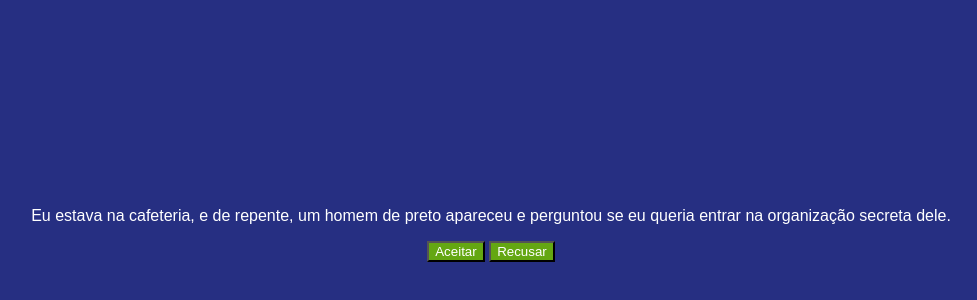
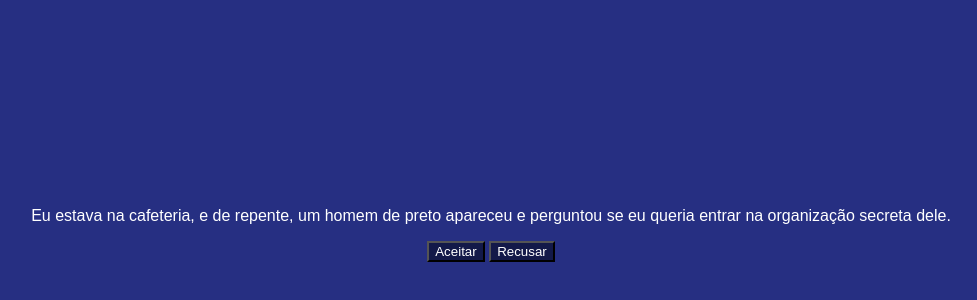
Before and after one commit to denisemo12334/aventura, a plain HTML site: page index.html in a window 1280 px wide. Shown: the part 124-424 px from the top of the page, without its empty margins (149-1126 px from the left). Drawn offline with Linux system fonts and the light colour scheme; a web font is replaced by a local one.

Commit message:
Update style.css

```diff
--- a/style.css
+++ b/style.css
@@ -10,7 +10,7 @@ body {
 }
 
 button {
-    background-color: #64A712;
+    background-color: #131949;
     color: white;
     font-family: "Bai Jamjuree", sans-serif;
 }
```
